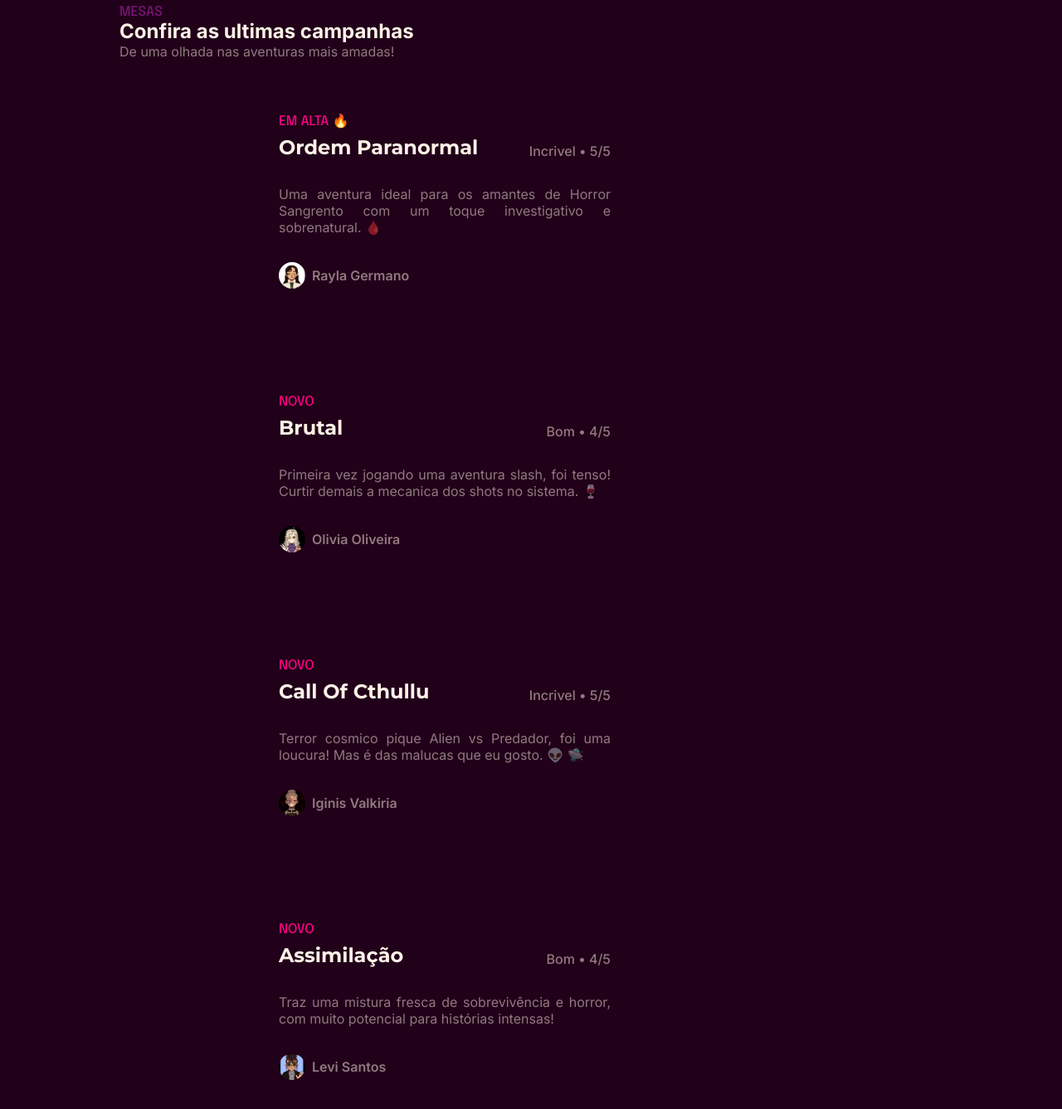
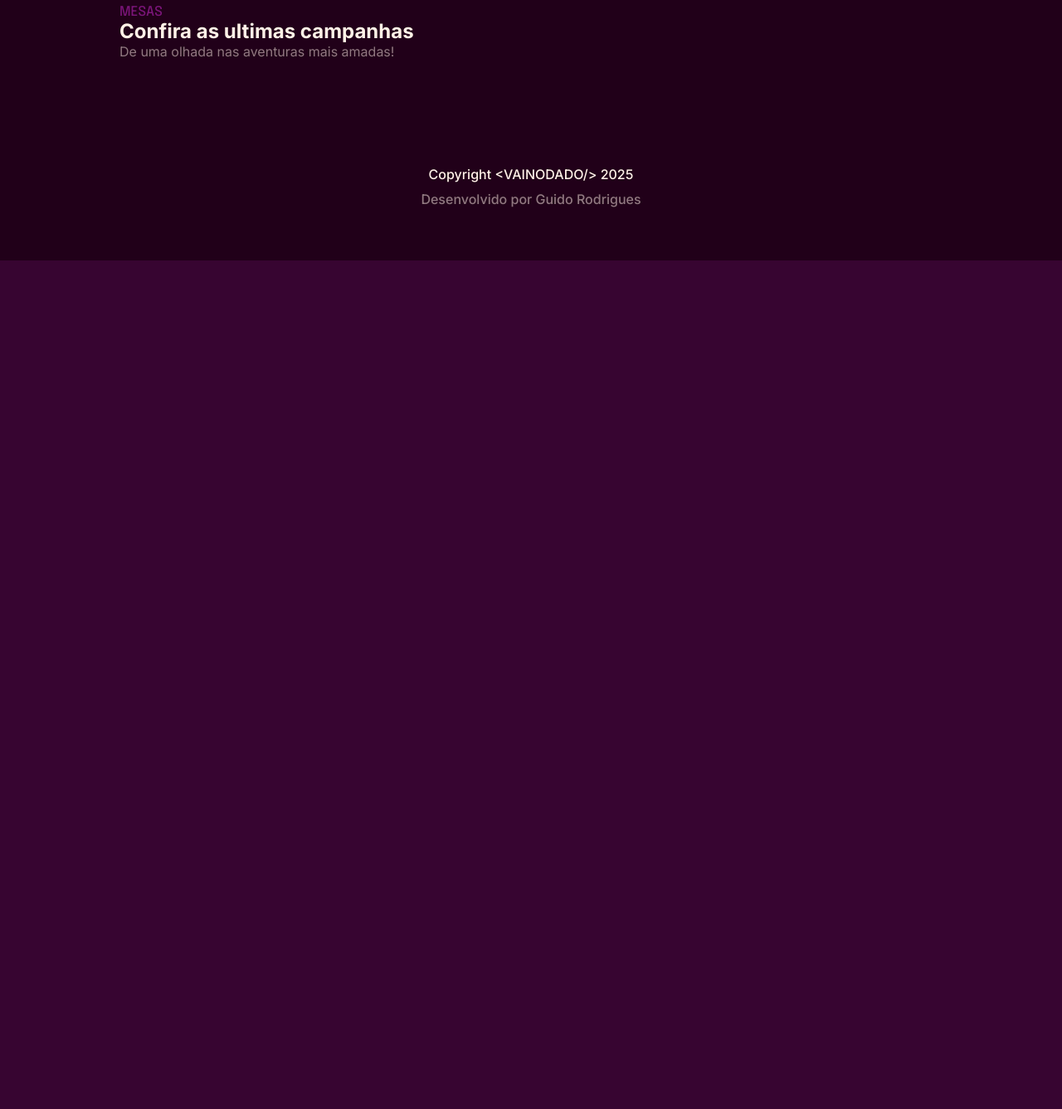
Before and after one commit to guidorodrigues/lading-page, a plain HTML site: page pages/index.html in a window 1280 px wide. Shown: the part 734-2071 px from the top of the page at 83% size. After the commit the page ends 1048 px from the top, so only its background shows below. Drawn offline with Linux system fonts and the light colour scheme.

Commit message:
remove seção de feedbacks das mesas

```diff
--- a/pages/index.html
+++ b/pages/index.html
@@ -76,91 +76,6 @@
             </p>
             <!--subtitúlo-->
           </header>
-          <div class="mesas-card-container">
-            <!--container com os fedbacks-->
-            <div class="mesas-card">
-              <header class="mesas-card-cabecalho">
-                <div class="card">
-                  <span class="destaque rosa">Em alta 🔥</span>
-                  <h3 class="card-titulo">Ordem Paranormal</h3>
-                </div>
-                <p class="card-avaliacao">Incrivel • 5/5</p>
-              </header>
-              <p class="card-descricao">
-                Uma aventura ideal para os amantes de Horror Sangrento com um
-                toque investigativo e sobrenatural. 🩸
-              </p>
-              <div class="card-autor">
-                <img
-                  src="/asset/Rayla Germano.jpg"
-                  alt="imagem de uma mulher com uma cicatriz no rosto."
-                />
-                <span class="autor-nome">Rayla Germano</span>
-                <!--uma das minhas primeiras antagonistas no univer de ordem paranormal-->
-              </div>
-            </div>
-            <!--Ordem Paranormal-->
-            <div class="mesas-card">
-              <header class="mesas-card-cabecalho">
-                <div class="card">
-                  <span class="destaque rosa">Novo</span>
-                  <h3 class="card-titulo">Brutal</h3>
-                </div>
-                <p class="card-avaliacao">Bom • 4/5</p>
-              </header>
-              <p class="card-descricao">
-                Primeira vez jogando uma aventura slash, foi tenso! Curtir demais a mecanica dos shots no sistema. 🍷
-              </p>
-              <div class="card-autor">
-                <img
-                  src="/asset/Olivia Oliveira.jpg"
-                  alt="imagem de uma mulher com uma cicatriz no rosto."
-                />
-                <span class="autor-nome">Olivia Oliveira</span>
-                <!--uma das minhas primeiras antagonistas no univer de ordem paranormal-->
-              </div>
-            </div>
-            <!--Call of Cthullu-->
-            <div class="mesas-card">
-              <header class="mesas-card-cabecalho">
-                <div class="card">
-                  <span class="destaque rosa">Novo</span>
-                  <h3 class="card-titulo">Call Of Cthullu</h3>
-                </div>
-                <p class="card-avaliacao">Incrivel • 5/5</p>
-              </header>
-              <p class="card-descricao">
-                Terror cosmico pique Alien vs Predador, foi uma loucura! Mas é das malucas que eu gosto. 👽 🛸
-              </p>
-              <div class="card-autor">
-                <img
-                  src="/asset/Ignis Valkiria.jpg"
-                  alt="imagem de uma mulher com uma cicatriz no rosto."
-                />
-                <span class="autor-nome">Iginis Valkiria</span>
-              </div>
-            </div>
-            <!--marcação-->
-            <div class="mesas-card">
-              <header class="mesas-card-cabecalho">
-                <div class="card">
-                  <span class="destaque rosa">Novo</span>
-                  <h3 class="card-titulo">Assimilação</h3>
-                </div>
-                <p class="card-avaliacao">Bom • 4/5</p>
-              </header>
-              <p class="card-descricao">
-                Traz uma mistura fresca de sobrevivência e horror, com muito potencial para histórias intensas!
-              </p>
-              <div class="card-autor">
-                <img
-                  src="/asset/Levi Santos.jpg"
-                  alt="imagem de um garoto de dreads."
-                />
-                <span class="autor-nome">Levi Santos</span>
-              </div>
-            </div>
-          </div>
         </section>
       </main>
       <footer>
```
